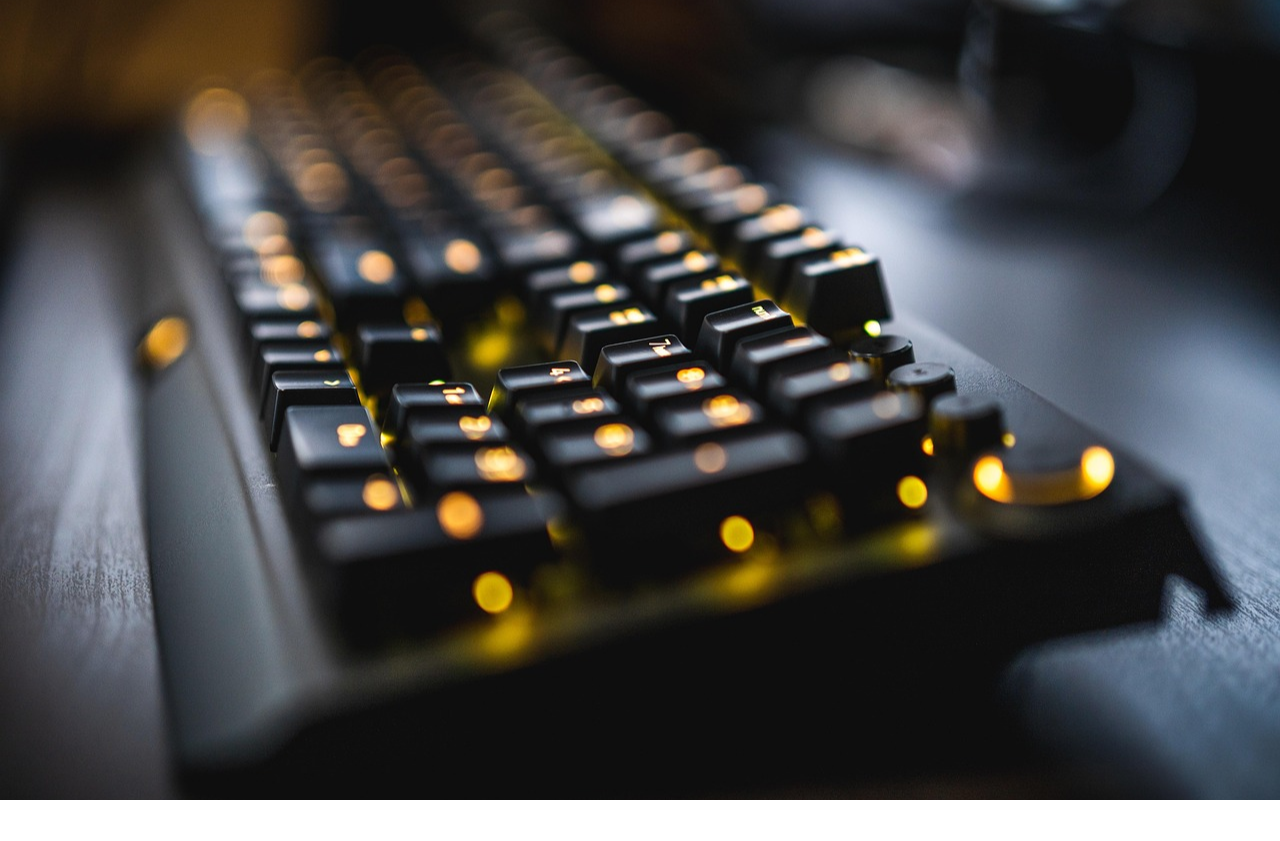
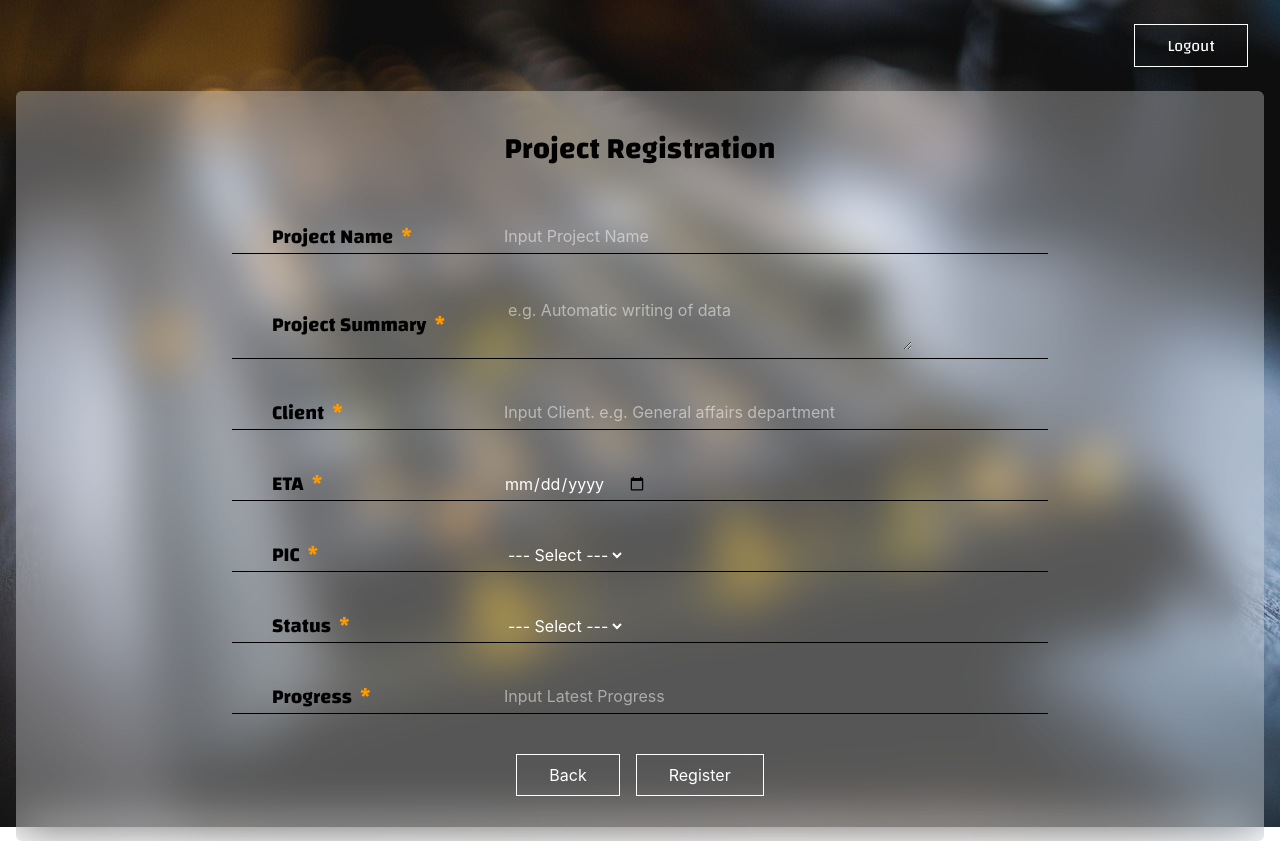
Before and after one commit to i-am-misaki/progress_tracking_app, a React (Vite) app in the folder frontend/: page /project/register in a window 1280 px wide. Before the commit this address had no page. Before the commit the page ends 800 px from the top, so only its background shows below. Built offline with nearby package versions, Linux system fonts and the light colour scheme.

Commit message:
ADD: 案件登録画面実装。案件一覧との導線。

```diff
--- a/frontend/src/App.tsx
+++ b/frontend/src/App.tsx
@@ -8,6 +8,7 @@ import PasswordResetMailed from './pages/password_reset_mailed.tsx';
 import PasswordResetting from './pages/password_resetting.tsx';
 import PasswordReset from './pages/password_reset.tsx';
 import Signed from './pages/signed.tsx';
+import ProjectRegistration from './pages/project_registration.tsx';
 
 
 function App() {
@@ -32,6 +33,8 @@ function App() {
 
         {/* 案件進捗一覧画面 */}
         <Route path="/projects" element={<ProjectProgressList />} />
+        {/* 案件登録画面 */}
+        <Route path="/project/register" element={<ProjectRegistration />} />
 
         {/* ルートURLにアクセスしたらログインへ飛ばす */}
         <Route path="/" element={<Navigate to="/login" />} />
--- a/frontend/src/pages/project_progress_list.tsx
+++ b/frontend/src/pages/project_progress_list.tsx
@@ -1,8 +1,12 @@
+import { useNavigate } from 'react-router-dom';
+
 import { AddIcon } from '../assets/icons/AddIcon';
 
 
 
 export default function ProjectProgressList() {
+    const navigate = useNavigate();
+
     return (
         <div className="h-screen w-screen">
             <div className="flex justify-end">
@@ -17,7 +21,11 @@ export default function ProjectProgressList() {
                             <h1 className="text-2xl font-bold">Project Progress List</h1>
                         </div>
                         <div className="flex justify-end">
-                            <button type="button" className="group flex justify-center gap-2 items-center border border-white rounded-full text-white py-2 px-4 mx-8 cursor-pointer hover:text-black hover:bg-white transition-colors">
+                            <button
+                                type="button"
+                                className="group flex justify-center gap-2 items-center border border-white rounded-full text-white py-2 px-4 mx-8 cursor-pointer hover:text-black hover:bg-white transition-colors"
+                                onClick={() => navigate('/project/register')}
+                                >
                                 <AddIcon></AddIcon>
                                 <span className="text-base" style={{ fontFamily: "'Changa', sans-serif" }}>Project</span>
                             </button>
--- /dev/null
+++ b/frontend/src/pages/project_registration.tsx
@@ -0,0 +1,145 @@
+import { useNavigate } from "react-router-dom";
+import { useState } from "react";
+
+
+
+
+export default function ProjectRegistration() {
+    const navigate = useNavigate();
+    const [projectName, setProjectName] = useState('');
+    const [projectSummary, setProjectSummary] = useState('');
+    const [client, setClient] = useState('');
+    const [eta, setEta] = useState('');
+    const [status, setStatus] = useState('');
+    const [progress, setProgress] = useState('');
+    const [errMsg, setErrMsg] = useState('');
+
+
+    return (
+        <div className="h-screen w-screen">
+            <div className="flex justify-end">
+                <button type="button" className="border border-white text-white py-2 px-8 my-6 mx-8 cursor-pointer hover:bg-white transition-colors">
+                    <span className="text-base" style={{ fontFamily: "'Changa', sans-serif" }}>Logout</span>
+                </button>
+            </div>
+            <div className="flex justify-center items-end">
+                <div className="w-full h-[750px] rounded-md inset-shadow-md inset-shadow-white-500/50 bg-white/30 backdrop-blur-xl mx-4 py-6 px-3">
+                    <div className="flex flex-col gap-4 py-4">
+                        <div className="flex flex-col text-center gap-3">
+                            <h1 className="text-3xl font-bold" style={{ fontFamily: "'Changa', sans-serif" }}>Project Registration</h1>
+                        </div>
+                        <div className="w-full">
+                            <table className="w-2/3 mx-auto border-collapse">
+                                <tbody>
+                                    <tr className="border-b">
+                                        <th scope="col" className="w-1/3 p-10 pb-0.5 text-xl text-left" style={{ fontFamily: "'Changa', sans-serif" }}>
+                                            Project Name<span className="ml-2 text-amber-500">*</span>
+                                        </th>
+                                        <td>
+                                            <div className="w-3/4 pt-10 pb-0.5">
+                                                <input
+                                                    type="text"
+                                                    placeholder="Input Project Name"
+                                                    className="w-full pb-0.5 text-white focus:outline-none"/>
+                                            </div>
+                                        </td>
+                                    </tr>
+                                    <tr className="border-b">
+                                        <th scope="col" className="w-1/3 p-10 pb-0.5 text-xl text-left" style={{ fontFamily: "'Changa', sans-serif" }}>
+                                            Project Summary<span className="ml-2 text-amber-500">*</span>
+                                        </th>
+                                        <td>
+                                            <div className="w-3/4 pt-10 pb-0.5">
+                                                <textarea
+                                                    className="w-full p-1 text-white focus:outline-none"
+                                                    placeholder="e.g. Automatic writing of data"></textarea>
+                                            </div>
+                                        </td>
+                                    </tr>
+                                    <tr className="border-b">
+                                        <th scope="col" className="w-1/3 p-10 pb-0.5 text-xl text-left" style={{ fontFamily: "'Changa', sans-serif" }}>
+                                            Client<span className="ml-2 text-amber-500">*</span>
+                                        </th>
+                                        <td>
+                                            <div className="w-3/4 pt-10 pb-0.5">
+                                                <input
+                                                    type="text"
+                                                    placeholder="Input Client. e.g. General affairs department"
+                                                    className="w-full pb-0.5 text-white focus:outline-none"/>
+                                            </div>
+                                        </td>
+                                    </tr>
+                                    <tr className="border-b">
+                                        <th scope="col" className="w-1/3 p-10 pb-0.5 text-xl text-left" style={{ fontFamily: "'Changa', sans-serif" }}>
+                                            ETA<span className="ml-2 text-amber-500">*</span>
+                                        </th>
+                                        <td>
+                                            <div className="w-3/4 pt-10 pb-0.5">
+                                                <input
+                                                    type="date"
+                                                    className="text-white" />
+                                            </div>
+                                        </td>
+                                    </tr>
+                                    <tr className="border-b">
+                                        <th scope="col" className="w-1/3 p-10 pb-0.5 text-xl text-left" style={{ fontFamily: "'Changa', sans-serif" }}>
+                                            PIC<span className="ml-2 text-amber-500">*</span>
+                                        </th>
+                                        <td>
+                                            <div className="w-3/4 pt-10 pb-0.5">
+                                                <select className="text-white">
+                                                    <option value="">--- Select ---</option>
+                                                </select>
+                                            </div>
+                                        </td>
+                                    </tr>
+                                    <tr className="border-b">
+                                        <th scope="col" className="w-1/3 p-10 pb-0.5 text-xl text-left" style={{ fontFamily: "'Changa', sans-serif" }}>
+                                            Status<span className="ml-2 text-amber-500">*</span>
+                                        </th>
+                                        <td>
+                                            <div className="w-3/4 pt-10 pb-0.5">
+                                                <select className="text-white">
+                                                    <option value="">--- Select ---</option>
+                                                </select>
+                                            </div>
+                                        </td>
+                                    </tr>
+                                    <tr className="border-b">
+                                        <th scope="col" className="w-1/3 p-10 pb-0.5 text-xl text-left" style={{ fontFamily: "'Changa', sans-serif" }}>
+                                            Progress<span className="ml-2 text-amber-500">*</span>
+                                        </th>
+                                        <td>
+                                            <div className="w-3/4 pt-10 pb-0.5">
+                                                <input
+                                                    type="text"
+                                                    placeholder="Input Latest Progress"
+                                                    className="w-full pb-0.5 text-white focus:outline-none"/>
+                                            </div>
+                                        </td>
+                                    </tr>
+                                </tbody>
+                            </table>
+                            <div className="flex justify-center items-center gap-4 mt-4">
+                                <button
+                                    type="button"
+                                    className="group border border-white text-white py-2 px-8 mt-6 cursor-pointer hover:bg-white hover:text-black transition-colors"
+                                    onClick={() => navigate('/projects')}
+                                    >
+                                    Back
+                                </button>
+                                <button
+                                    type="button"
+                                    className="group border border-white text-white py-2 px-8 mt-6 cursor-pointer hover:bg-white hover:text-black transition-colors"
+                                    >
+                                    Register
+                                </button>
+                            </div>
+                        </div>
+                    </div>
+                </div>
+            </div>
+
+        </div>
+    )
+}
```
